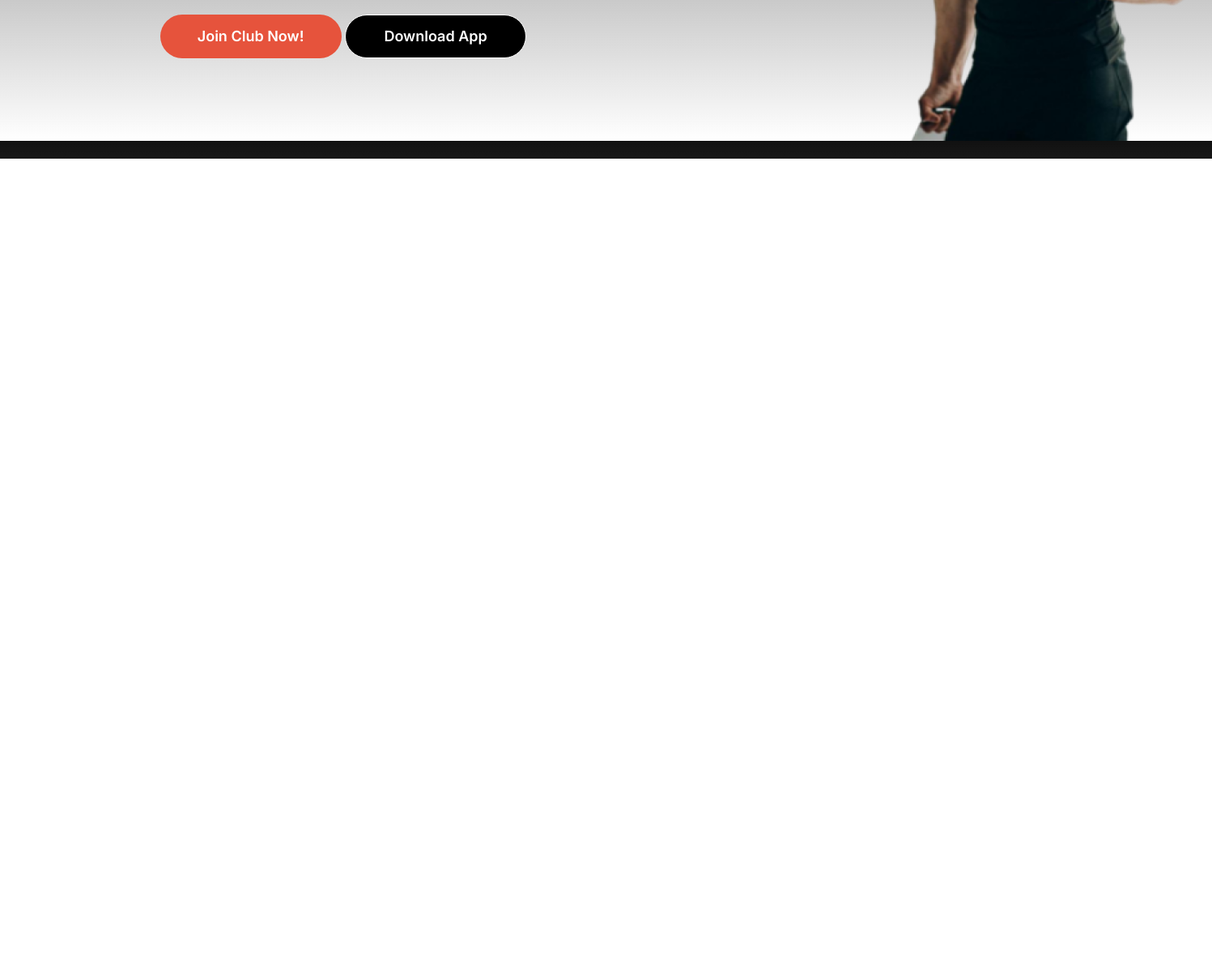
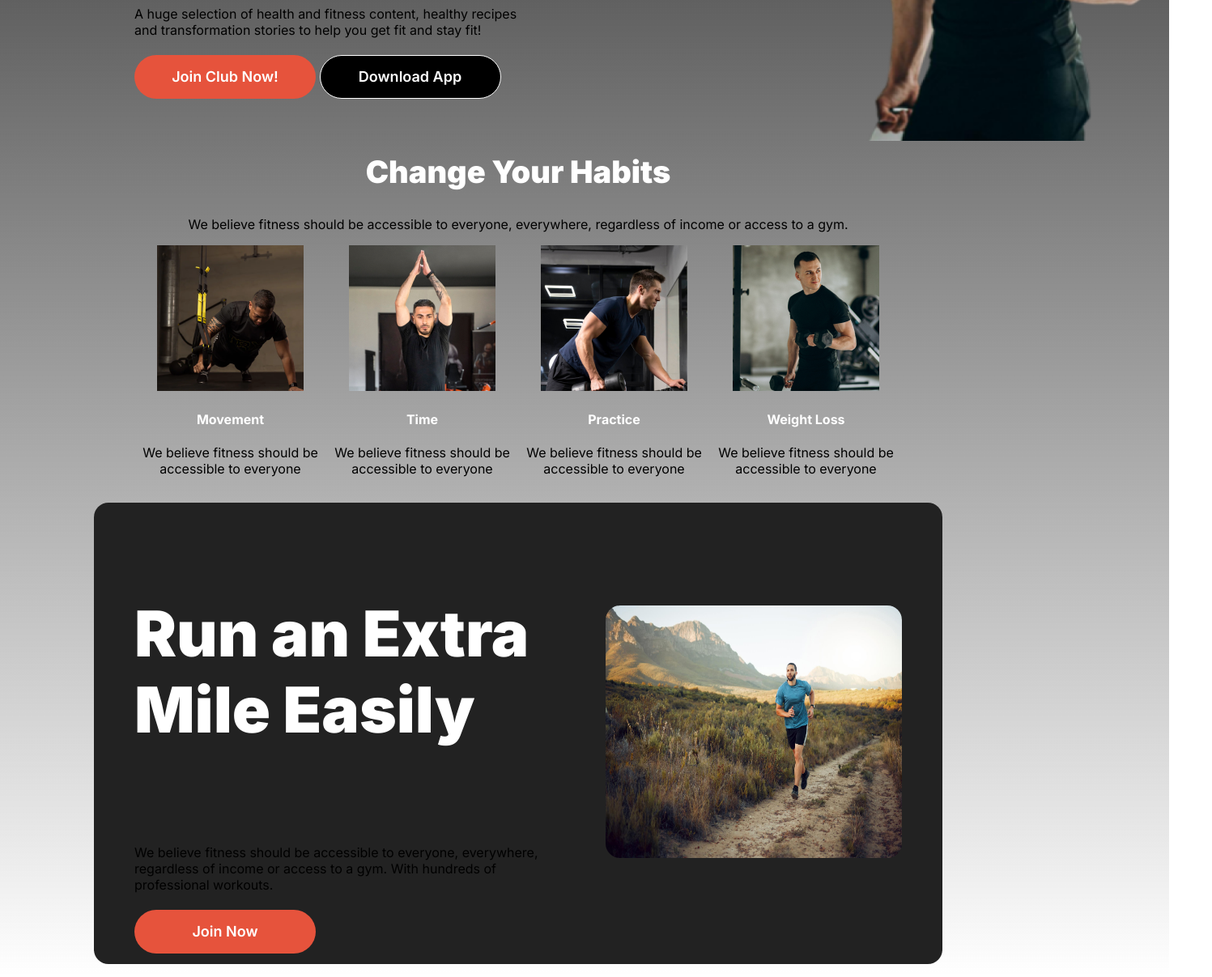
Before and after one commit to ANONTO96/Versatile-UI, a plain HTML site: page index.html in a window 1280 px wide. Shown: the part 604-1811 px from the top of the page at 81% size, 1497 px wide, since content can reach past the window. Before the commit the page ends 800 px from the top, so only its background shows below. Drawn offline with Linux system fonts and the light colour scheme.

Commit message:
run section added

```diff
--- a/index.html
+++ b/index.html
@@ -18,9 +18,9 @@
             <h4>Contact</h4>
             <h4>About</h4>
         </div>
-            </nav>
+        </nav>
             <!-- details section -->
-             <section class="container details">
+         <section class="container details">
         <div class="text-content">
         <h1>Get body in <i>shape</i> & stay healthy</h1>
         <p>A huge selection of health and fitness content, healthy recipes and transformation stories to help you get fit and stay fit!</p>
@@ -30,6 +30,46 @@
         <div class="details-image">
             <img src="images/Images 2.png" alt="">
         </div>
-             </section>
+        </section>
+             <!-- habit section -->
+        <section class="container habit">
+<div class="habit-content">
+    <h1>Change Your Habits</h1>
+<p> We believe fitness should be accessible to everyone, everywhere, regardless of income or access to a gym.</p>
+</div>
+<div class="box-container">
+<div class="box">
+    <img src="images/image 3.png" alt="">
+    <h4>Movement</h4>
+    <p>We believe fitness should be accessible to everyone</p>
+</div>
+<div class="box">
+    <img src="images/image 2.png" alt="">
+    <h4>Time</h4>
+    <p>We believe fitness should be accessible to everyone</p>
+</div>
+<div class="box">
+    <img src="images/image 4.png" alt="">
+    <h4>Practice</h4>
+    <p>We believe fitness should be accessible to everyone</p>
+</div>
+<div class="box">
+    <img src="images/image 5.png" alt="">
+    <h4>Weight Loss</h4>
+    <p>We believe fitness should be accessible to everyone</p>
+</div>
+</div>
+        </section>
+<!-- run section -->
+ <section class="container run">
+    <div class="text-content run-content">
+        <h1>Run an Extra Mile Easily</h1>
+        <p>We believe fitness should be accessible to everyone, everywhere, regardless of income or access to a gym. With hundreds of professional workouts.</p>
+        <button class="btn-primary">Join Now</button>
+    </div>
+    <div class="run-img">
+        <img src="images/run.jpg" alt="">
+    </div>
+ </section>
 </body>
 </html>
--- a/styles/style.css
+++ b/styles/style.css
@@ -3,14 +3,16 @@
 .body{
     font-family: "Inter", sans-serif;
     background: linear-gradient(180.00deg, rgb(17, 17, 17),rgba(119, 119, 119, 0) 100%);
+
 }
 .container{
-    width:70%;
+    width:75%;
     margin: 1rem auto;
 }
 .p{
     width: 520px;
 height: 282px;
+color: rgba(255, 255, 255, 0.5);
 }
 .logo{
     width: 132px;
@@ -22,7 +24,7 @@ font-weight: 800;
 .btn-primary{
     width: 224px;
 height: 54px;
-font-family: Inter;
+font-family: "Inter";
 font-size: 18px;
 font-weight: 600;
 line-height: 22px;
@@ -69,14 +71,14 @@ color: white;
     text-align: left;
 }
 .text-content{
-    width: 599.05px;
-    height: 570px;
+    width: 499.05px;
+    height: 470px;
 }
 .text-content h1{
     width: 520px;
 height: 242px;
 color: rgb(255, 255, 255);
-font-family: Inter;
+font-family: "Inter";
 font-size: 78px;
 font-weight: 900;
 line-height: 120%;
@@ -93,3 +95,38 @@ border: 1px solid rgb(255, 255, 255);
 height: 611px;
 padding-left: 400px;
 }
+/* habit section */
+.habit-content{
+    text-align: center;
+}
+.habit-content h1{
+    color: rgb(255, 255, 255);
+font-family: "Inter";
+font-size: 38px;
+font-weight: 900;
+}
+.box-container{
+    display: flex;
+    justify-content: space-evenly;
+}
+.box{
+  text-align: center;
+}
+.box h4{
+color: white;
+}
+/* run section */
+.run{
+    display: flex;
+    justify-content: space-between ;
+    align-items: center;
+    text-align: left;
+    border-radius: 18px;
+    background: rgb(34, 34, 34);
+    padding: 50px;
+}
+.run-img img {
+    width: 366px;
+height: 312px;
+border-radius: 18px;
+}
```
